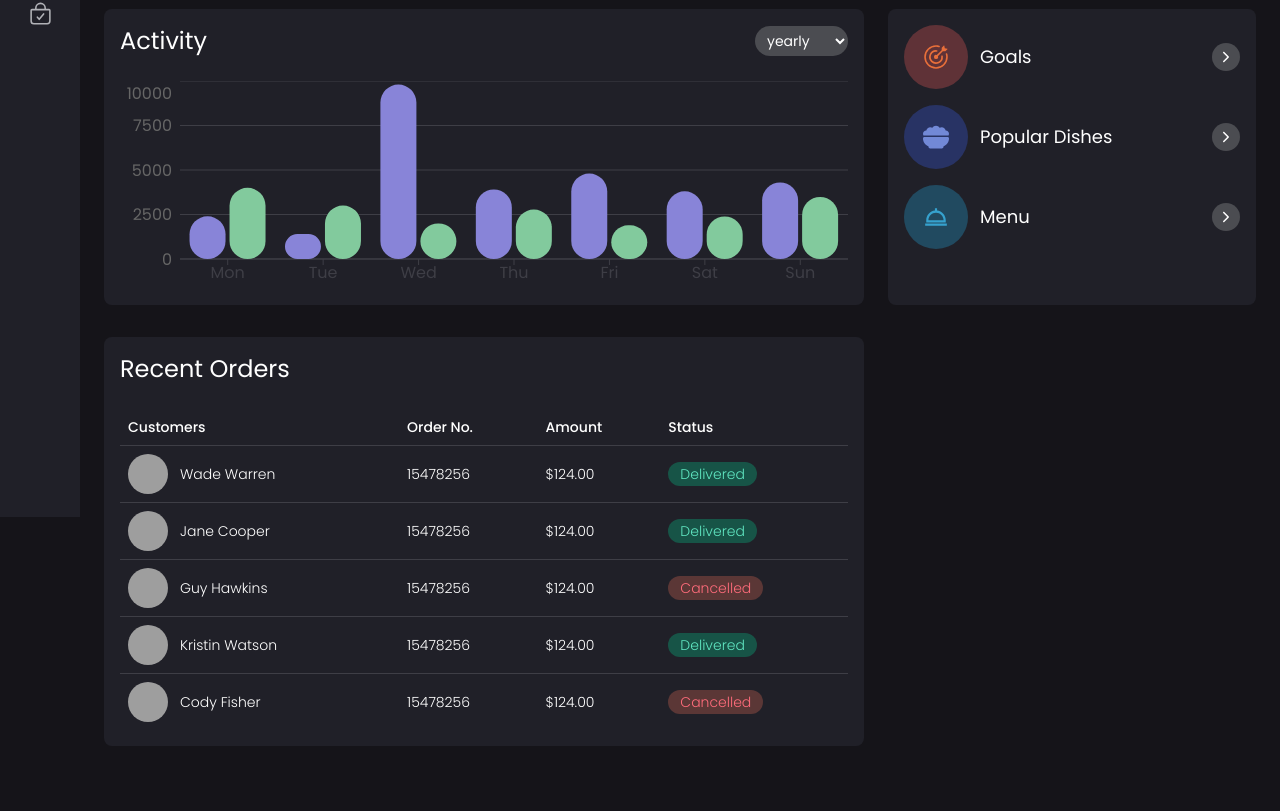
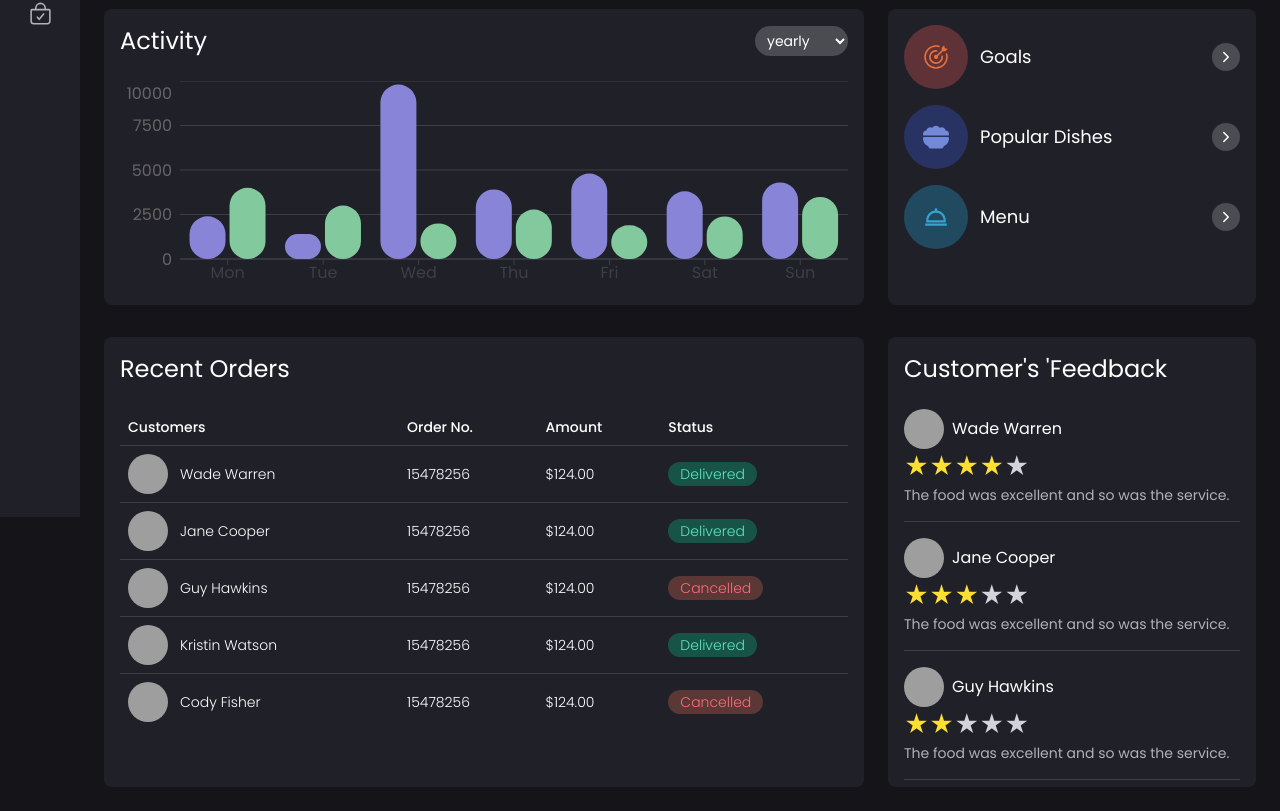
Before and after one commit to Ashish-simpleCoder/fitpeo-interview, a React (Vite) app: page / in a window 1280 px wide. Shown: the part 283-1094 px from the top of the page. Before the commit the page ends 1053 px from the top, so only its background shows below. Built offline with nearby package versions, Linux system fonts and the light colour scheme; grey boxes are pictures that could not be loaded.

Commit message:
feat(ui): add feedback section in home page

```diff
--- /dev/null
+++ b/src/components/common/start-rating.tsx
@@ -0,0 +1,45 @@
+import { useState } from 'react'
+import Star from '../ui/star'
+import cn from '../../lib/cn'
+
+export default function StarRating({
+   size = 5,
+   rating_level,
+   disabled = true,
+}: {
+   size?: number
+   rating_level: number
+   total_rating_feedbacks?: number
+   disabled?: boolean
+}) {
+   const [stars, setStars] = useState(() => [...new Array(size).keys()])
+   const [new_level, setNewLevel] = useState<number>(rating_level)
+
+   const onMouseEnter = (id: number) => {
+      setNewLevel(id)
+   }
+   const onMouseOut = () => {
+      setNewLevel(rating_level)
+   }
+
+   return (
+      <div className='flex items-center'>
+         {stars.map((i) => {
+            return (
+               <Star
+                  key={i}
+                  className={cn(
+                     new_level && i + 1 <= new_level ? 'text-[#fcdf30]' : 'text-gray-300',
+                     disabled && 'cursor-default'
+                  )}
+                  {...(!disabled && {
+                     onMouseEnter: () => onMouseEnter(i + 1),
+                     onMouseOut: onMouseOut,
+                     onClick: () => setNewLevel(i + 1),
+                  })}
+               />
+            )
+         })}
+      </div>
+   )
+}
--- a/src/components/common/table.tsx
+++ b/src/components/common/table.tsx
@@ -1,44 +1,26 @@
-// export default function Table(){
-//       return (
-//          <table className='w-full'>
-//             <thead>
-//                <tr>
-//                   <th>A</th>
-//                   <th>B</th>
-//                   <th>C</th>
-//                </tr>
-//             </thead>
-//             <tbody></tbody>
-//          </table>
-//       )
-// }
-
-import * as React from 'react'
-
+import { forwardRef } from 'react'
 import cn from '../../lib/cn'
 
-const Table = React.forwardRef<HTMLTableElement, React.HTMLAttributes<HTMLTableElement>>(
-   ({ className, ...props }, ref) => (
-      <div className='relative w-full overflow-auto'>
-         <table ref={ref} className={cn('w-full caption-bottom text-sm', className)} {...props} />
-      </div>
-   )
-)
+const Table = forwardRef<HTMLTableElement, React.HTMLAttributes<HTMLTableElement>>(({ className, ...props }, ref) => (
+   <div className='relative w-full overflow-auto'>
+      <table ref={ref} className={cn('w-full caption-bottom text-sm', className)} {...props} />
+   </div>
+))
 Table.displayName = 'Table'
 
-const TableHeader = React.forwardRef<HTMLTableSectionElement, React.HTMLAttributes<HTMLTableSectionElement>>(
+const TableHeader = forwardRef<HTMLTableSectionElement, React.HTMLAttributes<HTMLTableSectionElement>>(
    ({ className, ...props }, ref) => <thead ref={ref} className={cn('[&_tr]:border-b', className)} {...props} />
 )
 TableHeader.displayName = 'TableHeader'
 
-const TableBody = React.forwardRef<HTMLTableSectionElement, React.HTMLAttributes<HTMLTableSectionElement>>(
+const TableBody = forwardRef<HTMLTableSectionElement, React.HTMLAttributes<HTMLTableSectionElement>>(
    ({ className, ...props }, ref) => (
       <tbody ref={ref} className={cn('[&_tr:last-child]:border-0', className)} {...props} />
    )
 )
 TableBody.displayName = 'TableBody'
 
-const TableFooter = React.forwardRef<HTMLTableSectionElement, React.HTMLAttributes<HTMLTableSectionElement>>(
+const TableFooter = forwardRef<HTMLTableSectionElement, React.HTMLAttributes<HTMLTableSectionElement>>(
    ({ className, ...props }, ref) => (
       <tfoot
          ref={ref}
@@ -49,7 +31,7 @@ const TableFooter = React.forwardRef<HTMLTableSectionElement, React.HTMLAttribut
 )
 TableFooter.displayName = 'TableFooter'
 
-const TableRow = React.forwardRef<HTMLTableRowElement, React.HTMLAttributes<HTMLTableRowElement>>(
+const TableRow = forwardRef<HTMLTableRowElement, React.HTMLAttributes<HTMLTableRowElement>>(
    ({ className, ...props }, ref) => (
       <tr
          ref={ref}
@@ -60,7 +42,7 @@ const TableRow = React.forwardRef<HTMLTableRowElement, React.HTMLAttributes<HTML
 )
 TableRow.displayName = 'TableRow'
 
-const TableHead = React.forwardRef<HTMLTableCellElement, React.ThHTMLAttributes<HTMLTableCellElement>>(
+const TableHead = forwardRef<HTMLTableCellElement, React.ThHTMLAttributes<HTMLTableCellElement>>(
    ({ className, ...props }, ref) => (
       <th
          ref={ref}
@@ -74,7 +56,7 @@ const TableHead = React.forwardRef<HTMLTableCellElement, React.ThHTMLAttributes<
 )
 TableHead.displayName = 'TableHead'
 
-const TableCell = React.forwardRef<HTMLTableCellElement, React.TdHTMLAttributes<HTMLTableCellElement>>(
+const TableCell = forwardRef<HTMLTableCellElement, React.TdHTMLAttributes<HTMLTableCellElement>>(
    ({ className, ...props }, ref) => (
       <td
          ref={ref}
@@ -88,7 +70,7 @@ const TableCell = React.forwardRef<HTMLTableCellElement, React.TdHTMLAttributes<
 )
 TableCell.displayName = 'TableCell'
 
-const TableCaption = React.forwardRef<HTMLTableCaptionElement, React.HTMLAttributes<HTMLTableCaptionElement>>(
+const TableCaption = forwardRef<HTMLTableCaptionElement, React.HTMLAttributes<HTMLTableCaptionElement>>(
    ({ className, ...props }, ref) => (
       <caption ref={ref} className={cn('mt-4 text-sm text-muted-foreground', className)} {...props} />
    )
--- /dev/null
+++ b/src/components/ui/star.tsx
@@ -0,0 +1,11 @@
+import { ComponentPropsWithoutRef } from 'react'
+import cn from '../../lib/cn'
+
+export default function Star(props: ComponentPropsWithoutRef<'span'>) {
+   const { className, children, ...rest } = props
+   return (
+      <span className={cn('text-[1.5rem] text-gray-300 cursor-pointer', className)} {...rest}>
+         {children ?? '★'}
+      </span>
+   )
+}
--- /dev/null
+++ b/src/pages/home/components/feedback.tsx
@@ -0,0 +1,64 @@
+import { useState } from 'react'
+import StarRating from '../../../components/common/start-rating'
+
+export default function FeedbackSection() {
+   const [feedbacks, setFeedbacks] = useState([
+      {
+         id: 1,
+         profile_img: 'https://avatars.githubusercontent.com/u/1?v=4',
+         name: 'Wade Warren',
+         description: 'The food was excellent and so was the service.',
+         rating: 4,
+      },
+      {
+         id: 2,
+         profile_img: 'https://avatars.githubusercontent.com/u/1?v=4',
+         name: 'Jane Cooper',
+         description: 'The food was excellent and so was the service.',
+         rating: 3,
+      },
+      {
+         id: 3,
+         profile_img: 'https://avatars.githubusercontent.com/u/1?v=4',
+         name: 'Guy Hawkins',
+         description: 'The food was excellent and so was the service.',
+         rating: 2,
+      },
+      {
+         id: 4,
+         profile_img: 'https://avatars.githubusercontent.com/u/1?v=4',
+         name: 'Kristin Watson',
+         description: 'The food was excellent and so was the service.',
+         rating: 5,
+      },
+      {
+         id: 5,
+         profile_img: 'https://avatars.githubusercontent.com/u/1?v=4',
+         name: 'Cody Fisher',
+         description: 'The food was excellent and so was the service.',
+         rating: 4,
+      },
+   ])
+
+   return (
+      <div className=' p-4 bg-primary rounded-lg h-[450px] overflow-hidden'>
+         <div className='flex justify-between items-center mb-6'>
+            <p className='text-2xl text-white'>Customer's 'Feedback</p>
+         </div>
+         <div className='flex flex-col overflow-auto h-[calc(100%-40px)] pb-4 divide-y-[1px] divide-[#3e3e46] [&_>div]:py-4 [&_>div:nth-child(1)]:pt-0'>
+            {feedbacks.map((feedback) => {
+               return (
+                  <div key={feedback.id} className=''>
+                     <div className='flex items-center gap-2'>
+                        <img src={feedback.profile_img} className='w-8 h-8 md:w-10 md:h-10 rounded-full' alt='' />
+                        <span className='text-white'>{feedback.name}</span>
+                     </div>
+                     <StarRating rating_level={feedback.rating} />
+                     <p className='text-sm'>{feedback.description}</p>
+                  </div>
+               )
+            })}
+         </div>
+      </div>
+   )
+}
--- a/src/pages/home/components/orders.tsx
+++ b/src/pages/home/components/orders.tsx
@@ -48,8 +48,7 @@ export default function OrdersSection() {
    ])
 
    return (
-      <div className='gap-6 w-full grid xl:grid-cols-3 '>
-         <div className='md:col-span-2 p-4 bg-primary rounded-lg'>
+      <div className='md:col-span-2 p-4 bg-primary rounded-lg h-[450px]'>
          <div className='flex justify-between items-center mb-6'>
             <p className='text-2xl text-white'>Recent Orders</p>
          </div>
@@ -82,6 +81,5 @@ export default function OrdersSection() {
             </TableBody>
          </Table>
       </div>
-      </div>
    )
 }
--- a/src/pages/home/home.page.tsx
+++ b/src/pages/home/home.page.tsx
@@ -1,4 +1,5 @@
 import ActivitySection from './components/activity'
+import FeedbackSection from './components/feedback'
 import OrdersSection from './components/orders'
 import Statistics from './components/statistics'
 
@@ -9,7 +10,10 @@ export default function HomePage() {
          <div className='flex flex-col gap-8'>
             <Statistics />
             <ActivitySection />
-            <OrdersSection />
+            <div className='gap-6 w-full grid xl:grid-cols-3'>
+               <OrdersSection />
+               <FeedbackSection />
+            </div>
          </div>
       </div>
    )
```
Lines whose indentation alone changed are shown as unchanged.
